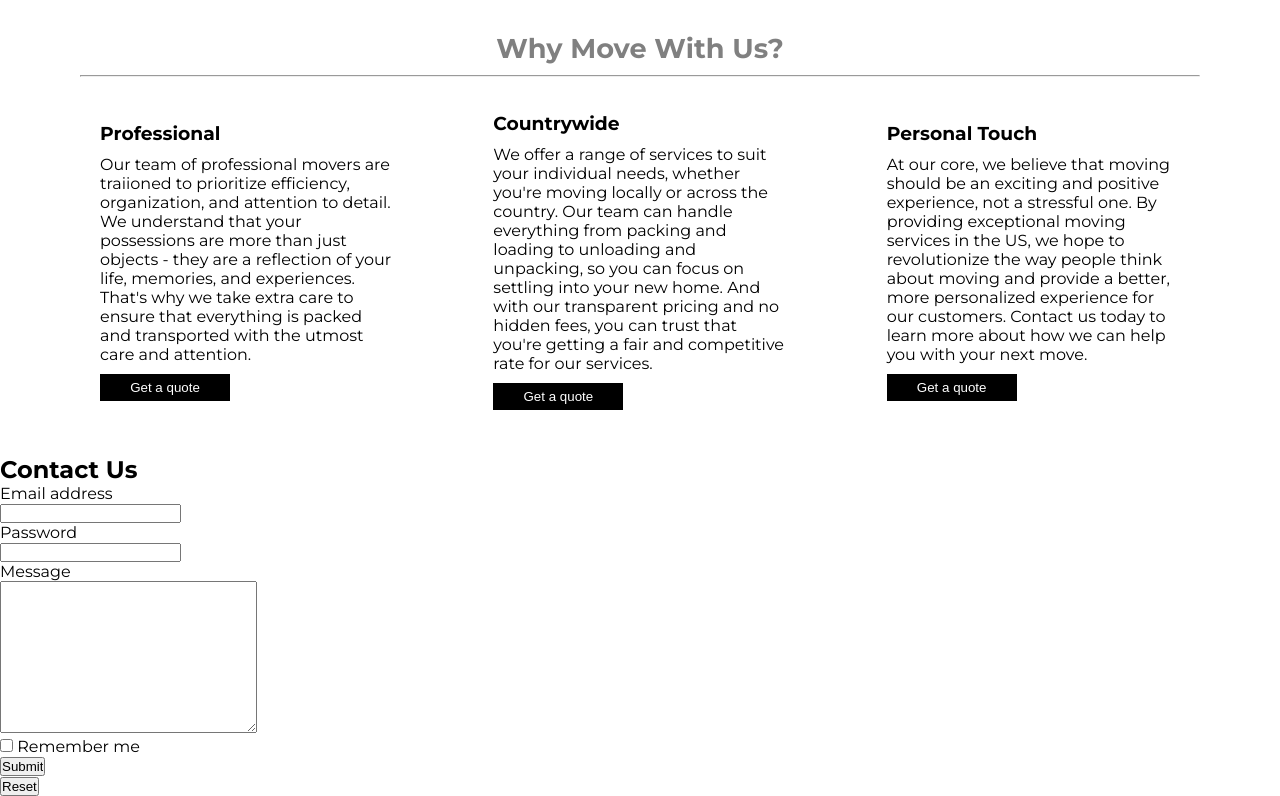
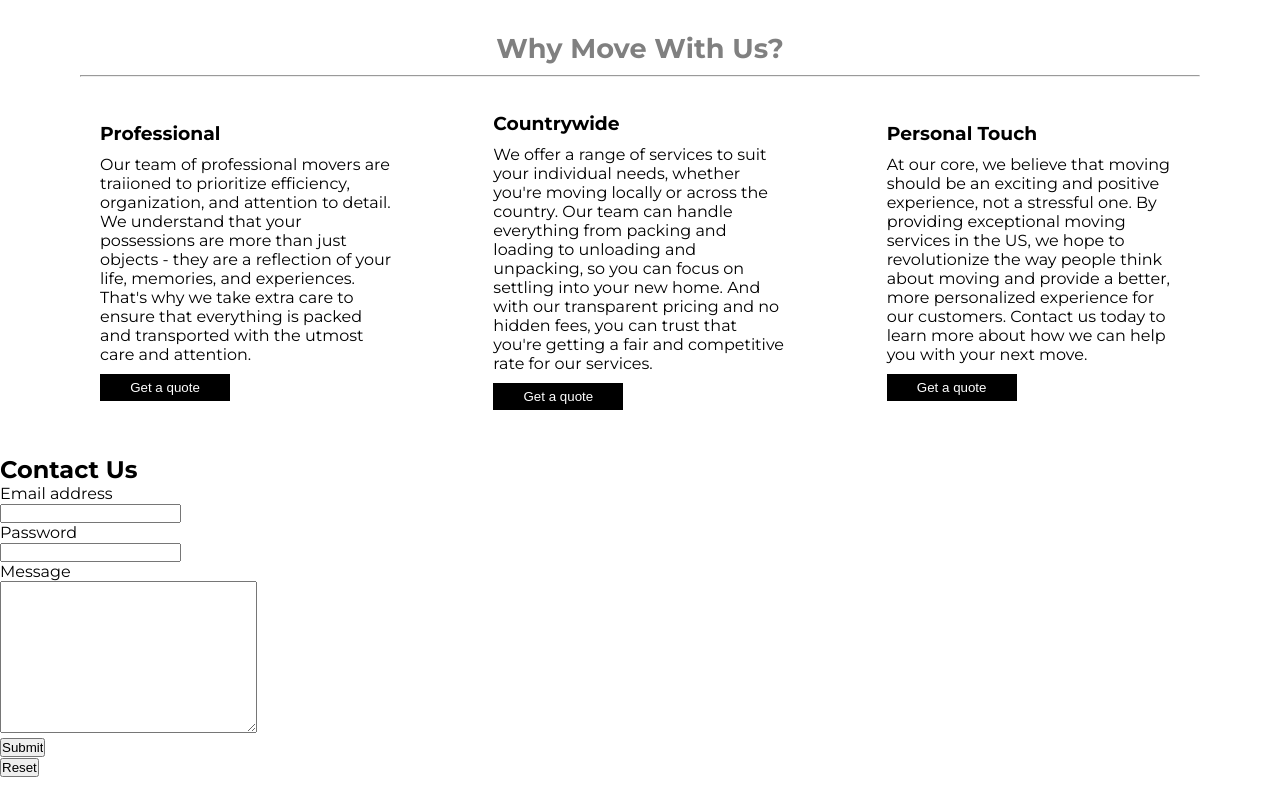
Before and after one commit to Vancy849400/My-Website, a plain HTML site: page index.html in a window 1280 px wide. Shown: the part 701-1497 px from the top of the page. Drawn offline with nearby package versions, Linux system fonts and the light colour scheme.

Commit message:
Commented out the remember me button

```diff
--- a/index.html
+++ b/index.html
@@ -123,8 +123,8 @@
           <label for="text">Message</label><br />
           <textarea name="text" id="text" cols="30" rows="10"></textarea><br />
 
-          <input type="checkbox" name="checked" id="checkbox" />
-          <label for="checkbox">Remember me</label><br />
+          <!-- <input type="checkbox" name="checked" id="checkbox" />
+          <label for="checkbox">Remember me</label><br /> -->
 
           <input type="submit" value="Submit" class="btn2" /><br />
           <input type="reset" value="Reset" class="btn2" />
```
